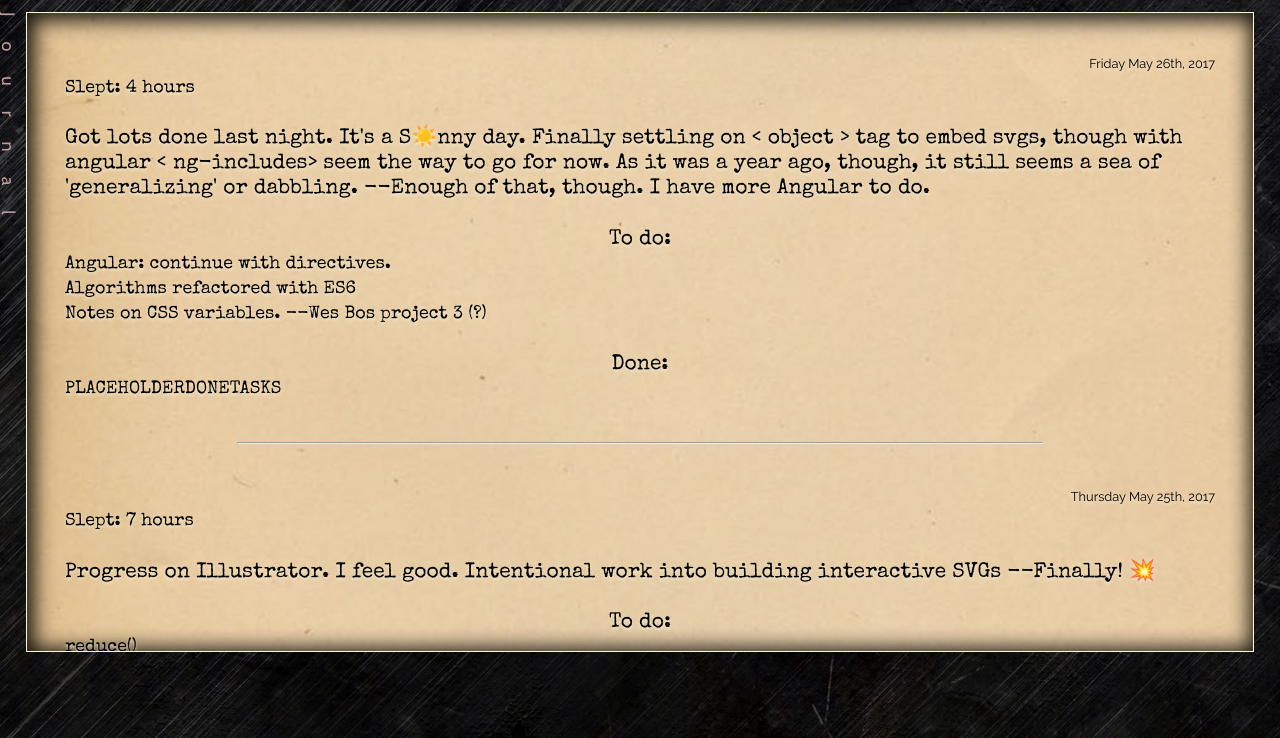
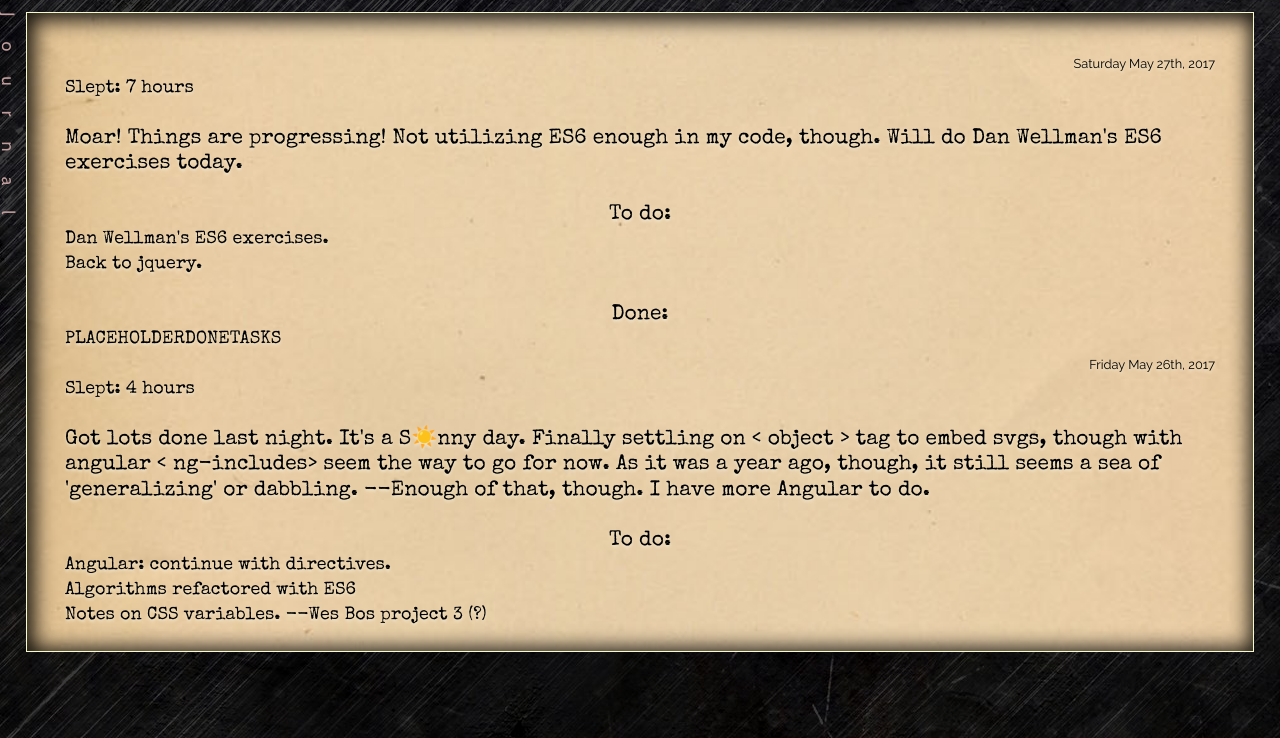
Before and after one commit to beauhaus/codejournal, a plain HTML site: page index.html at #!/journal in a window 1280 px wide. Shown: the part 62-800 px from the top of the page. Drawn offline with nearby package versions, Linux system fonts and the light colour scheme; some packages are replaced by stand-ins of ours.

Commit message:
svg edit & journal

```diff
--- a/states/journal/journal.html
+++ b/states/journal/journal.html
@@ -18,6 +18,20 @@
     </ol>
     <hr />
   -->
+  <h2 class="date">Saturday May 27th, 2017</h2>
+  <h4 class="sleep">Slept: 7 hours</h4><br><br>
+  <h3 class="subtitle">Moar! Things are progressing! Not utilizing ES6 enough in my code, though. Will do Dan Wellman's ES6 exercises today.</h3>
+
+  <br>
+  <h3>To do:</h3>
+  <ol class="todo">
+    <li>Dan Wellman's ES6 exercises.</li>
+    <li>Back to jquery.</li>
+  </ol><br>
+  <h3>Done: </h3>
+  <ol class="done">
+    <li>PLACEHOLDERDONETASKS</li>
+  </ol>
   <h2 class="date">Friday May 26th, 2017</h2>
   <h4 class="sleep">Slept: 4 hours</h4><br><br>
   <h3 class="subtitle">Got lots done last night. It's a S☀️nny day. Finally settling on < object > tag to embed svgs, though with angular < ng-includes> seem the way to go for now. As it was a year ago, though, it still seems a sea of 'generalizing' or dabbling. --Enough of that, though. I have more Angular to do.</h3>
@@ -31,7 +45,10 @@
   </ol><br>
   <h3>Done: </h3>
   <ol class="done">
-    <li>PLACEHOLDERDONETASKS</li>
+    <li>refactored svg loader with directive using CSS variables</li>
+    <li>filled out examples of callbacks entry in ecam view</li>
+    <li>ES6 for of loop --Needs more work, but wow, damn it's nice!</li>
+    <li>looking into case studies</li>
   </ol>
   <hr />
   <h2 class="date">Thursday May 25th, 2017</h2>
```
Also changed, not shown: states/svg/svg.html (+1 -0 lines).
